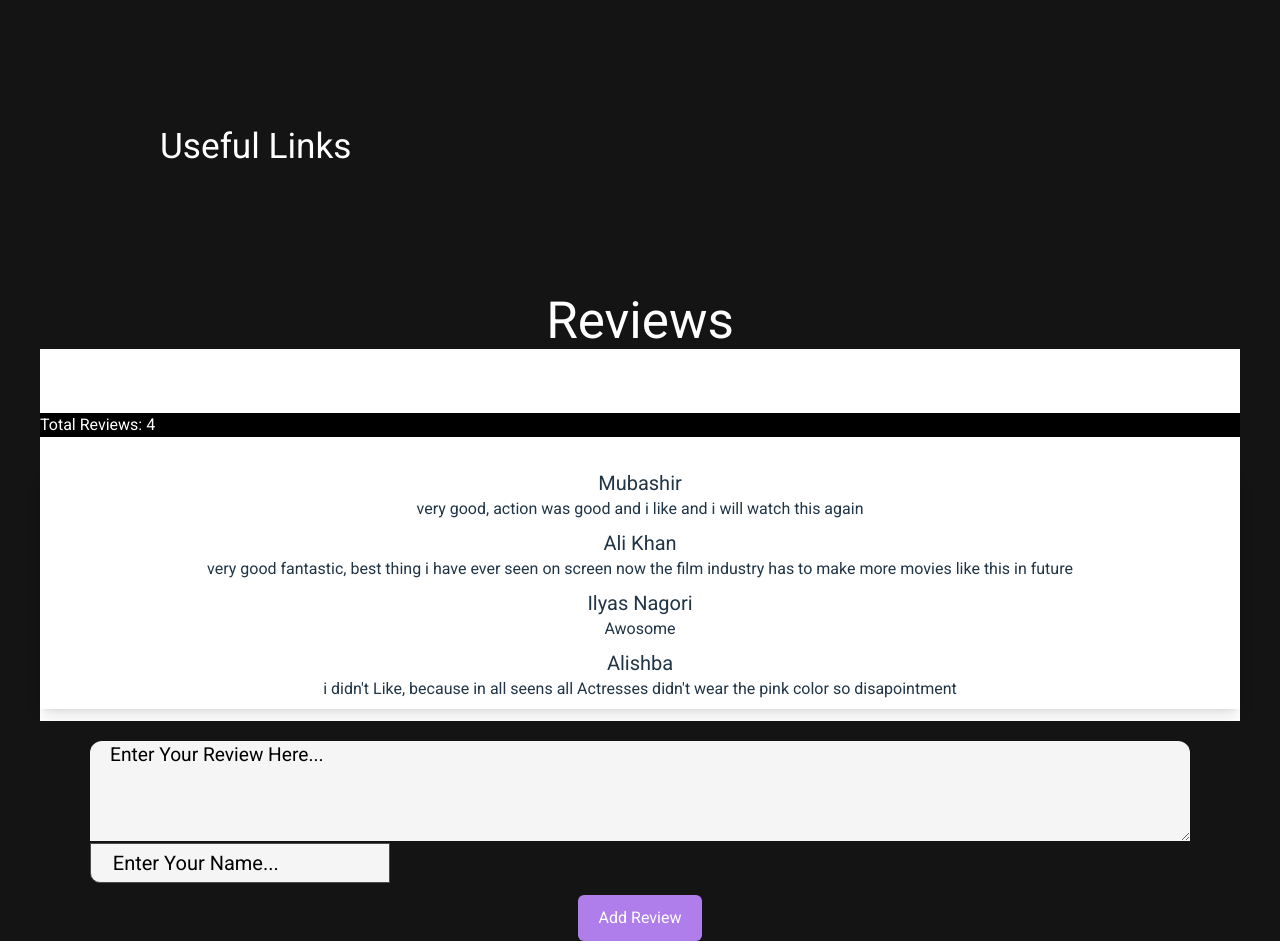
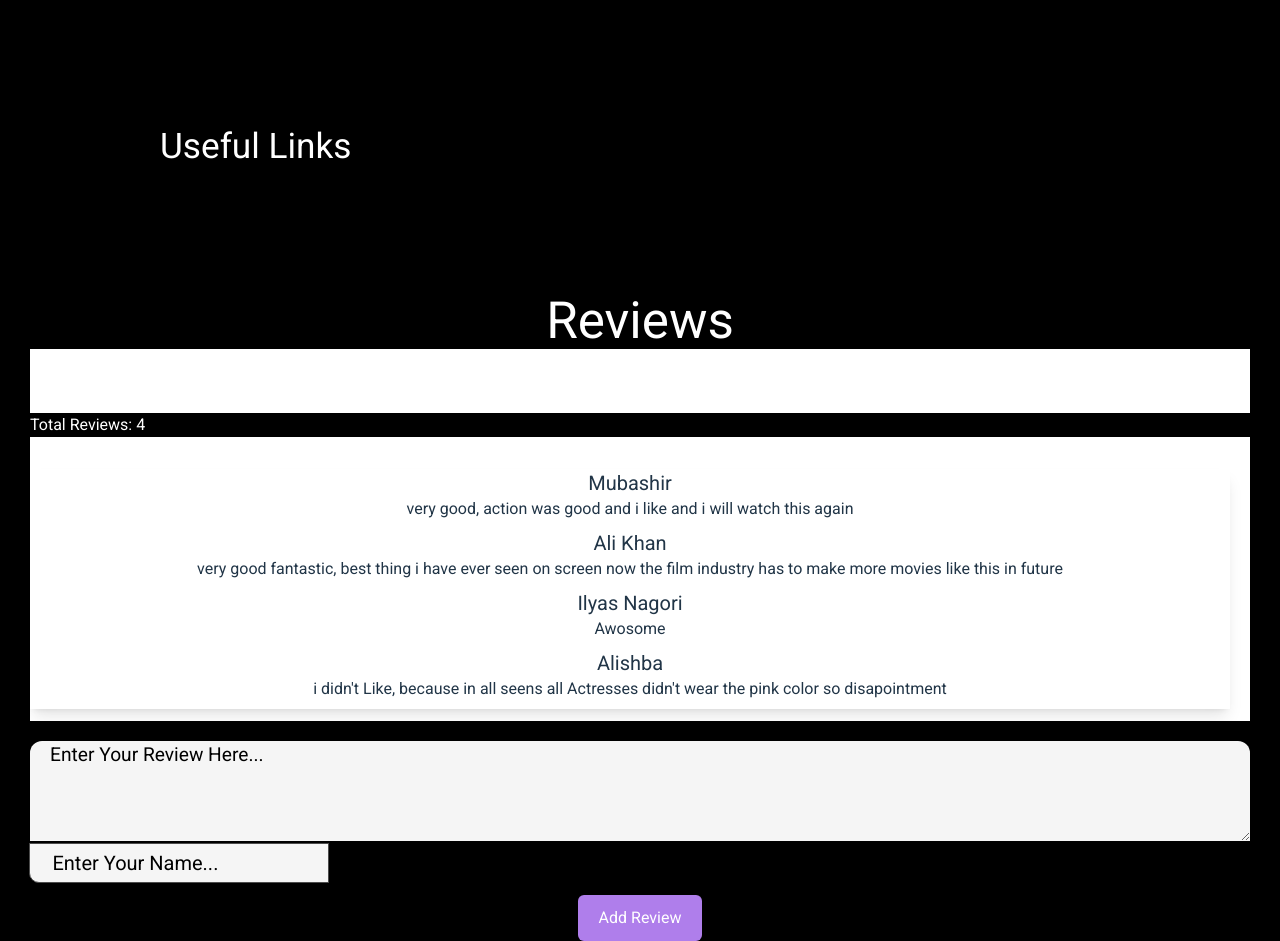
Before and after one commit to mohiburrehmanniazi/Netflix-Clone, a React (Vite) app in the folder Main-Project-Work/: page /MainMovCard/MainTvInfo/1 in a window 1280 px wide. Shown: the part 780-1721 px from the top of the page. Built offline with nearby package versions, Linux system fonts and the light colour scheme; no server answers.

Commit message:
full and final update

```diff
--- a/Main-Project-Work/src/App.css
+++ b/Main-Project-Work/src/App.css
@@ -4,13 +4,13 @@
   margin: 0;
   padding: 0;
   font-family: "roboto",serif;
-  background-color: #141414;
+  /* background-color: #141414; */
 }
 
 .navbar{
   display: flex;
   height: 70px;
-  background-color: rgb(19, 17, 17);
+  /* background-color: rgb(19, 17, 17); */
   align-items: center;
 }
 
--- a/Main-Project-Work/src/App.jsx
+++ b/Main-Project-Work/src/App.jsx
@@ -1,6 +1,6 @@
 /* eslint-disable no-unused-vars */
 import React from "react";
-import "./App.css";
+// import "./App.css";
 import Navbar from "./Components/Navbar";
 import MovieList from "./Components/MovieList";
 import TvShow from "./Components/TvShow";
--- a/Main-Project-Work/src/Components/LogIn.css
+++ b/Main-Project-Work/src/Components/LogIn.css
@@ -1,6 +1,6 @@
 .form{
     height: 34rem;
-    background-color: rgba(0,0,0,0.8);
+    background-color: rgba(0,0,0,0.9);
     width: 25rem;
     display: flex;
     flex-direction: column;
@@ -34,7 +34,7 @@ input{
     margin-bottom: 2em;
     margin-top: 4em;
     font-weight: 500;
-    background-color: black;
+    /* background-color: black;  */
 }
 
 .heading1{
@@ -45,7 +45,7 @@ input{
     padding: 4px;
     font-size: 20px;
     background-color: #E50914;
-    width: 18.6rem;
+    width: 18.0rem;
     border: 0.5px solid #E50914;
     border-radius: 6px;
     color: white;
--- a/Main-Project-Work/src/Components/Navbar.jsx
+++ b/Main-Project-Work/src/Components/Navbar.jsx
@@ -42,7 +42,7 @@ document.addEventListener("click", function (event) {
 
   return (
     <>
-      <div className='flex justify-between items-center sticky top-0 z-10'>
+      <div className='bg-black flex justify-between items-center sticky top-0 z-10'>
         <nav className='navbar'>
             <div className='img_container'>
                <Link to='/home'> <img className='netflix_logo' src={NetflixLogo} alt="" /></Link>
--- a/Main-Project-Work/src/MainReview/AddTodo.jsx
+++ b/Main-Project-Work/src/MainReview/AddTodo.jsx
@@ -15,7 +15,7 @@ export const AddTodo = ({ addTodo }) => {
 
 
   return (
-    <div className="add-todo">
+    <div className="add-todo bg-black">
       <textarea
         className="input-field"
         type="text"
--- a/Main-Project-Work/src/MainReview/TodoItem.jsx
+++ b/Main-Project-Work/src/MainReview/TodoItem.jsx
@@ -4,9 +4,9 @@ import "./todo.css"
 export const TodoItem = ({ title, discription, isDone }) => {
   // console.log(title, discription)
   return (
-    <div className="todo-item flex-col " id="todo-1">
+    <div className="todo-item flex-col bg-black " id="todo-1">
       <h2
-        className="todo-task-title text-xl"
+        className="todo-task-title text-xl bg-black"
         style={
           isDone
             ? {
--- a/Main-Project-Work/src/MainReview/TodoList.jsx
+++ b/Main-Project-Work/src/MainReview/TodoList.jsx
@@ -41,12 +41,12 @@ export const TodoList = () => {
 }
 
   return (
-    <div className="mainpage">
+    <div className="mainpage ">
 
-      <div>
+      <div className="bg-black">
         <h2 className="heading">Total Reviews: {items.length}</h2>
       </div>
-      <div className="todo-list shadow-lg">
+      <div className="todo-list shadow-lg bg-black">
         {items.map((item) => (
           <TodoItem
             key={item.id}
--- a/Main-Project-Work/src/MainReview/todo.css
+++ b/Main-Project-Work/src/MainReview/todo.css
@@ -44,7 +44,7 @@
 }
 
 .input-field {
-    width: 1100px;
+    width: 1220px;
     height: 100px;
     outline: none;
     margin-top: 20px;
@@ -67,7 +67,7 @@
     border-bottom-left-radius: 10px;
     width: 300px;
     height: 40px;
-    margin-left: -66.7%;
+    margin-left: -75.5%;
 }
 .name-input-field::placeholder{
     color: black;
```
